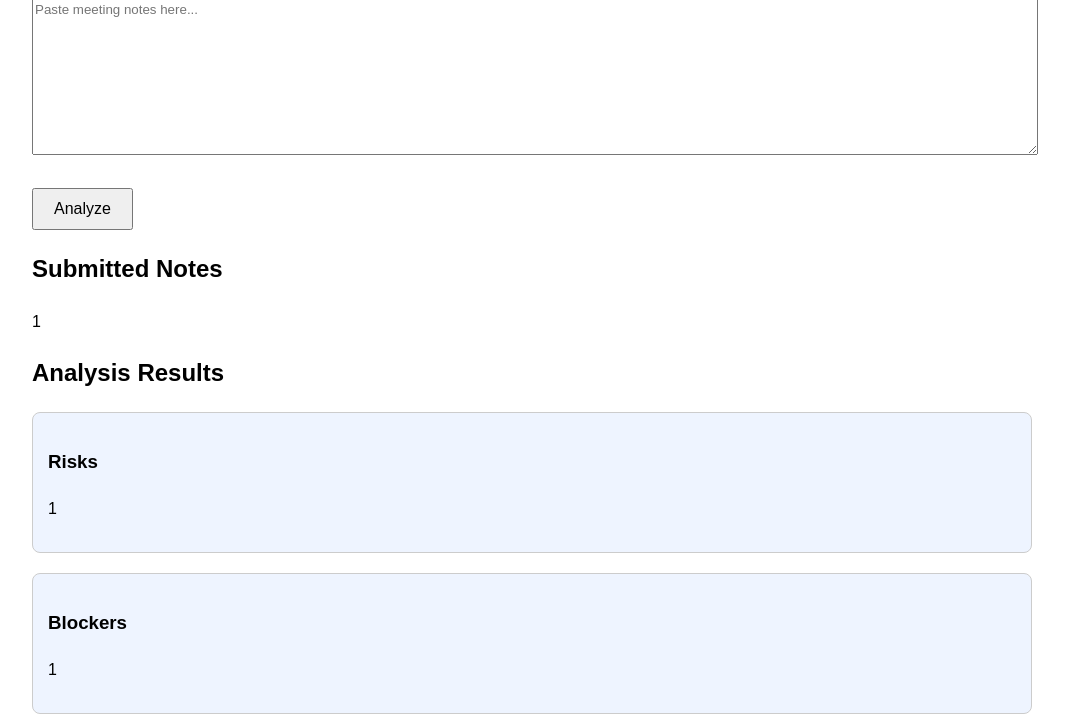
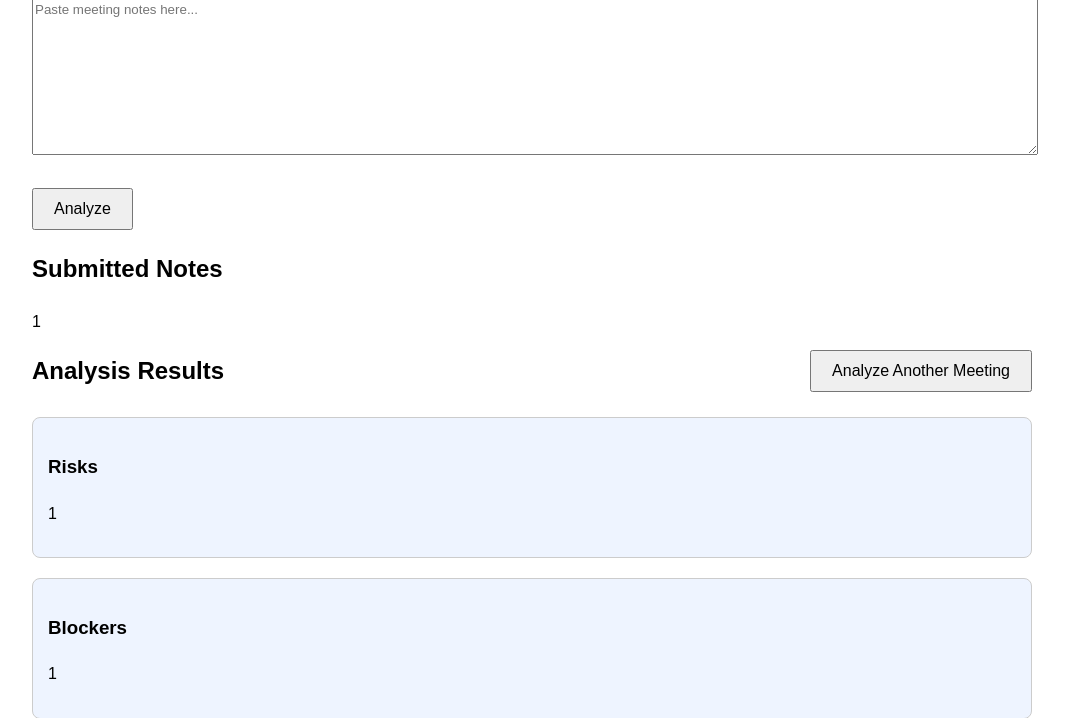
Before and after one commit to davidlb-dev/fintech-implementation-copilot, a Flask app: page / in a window 1280 px wide. Shown: the part 291-1009 px from the top of the page, without its empty margins (108-1177 px from the left). Run offline with Flask 3, Linux system fonts and the light colour scheme; the visitor is signed in with stand-in values (Sample User, id 1).

Commit message:
Add new analysis workflow with session reset

```diff
--- a/app.py
+++ b/app.py
@@ -210,6 +210,13 @@ def home():
       current_year=datetime.now().year
    )
 
+@app.route("/new-analysis")
+def new_analysis():
+
+   session.clear()
+
+   return redirect(url_for("home"))
+
 if __name__ == "__main__":
     port = int(os.environ.get("PORT", 5001))
     app.run(host="0.0.0.0", port=port)
--- a/templates/index.html
+++ b/templates/index.html
@@ -83,6 +83,17 @@
             background-color: #f8d7da;
         }
 
+        .analysis-header {
+            display: flex;
+            justify-content: space-between;
+            align-items: center;
+            margin-bottom: 25px;
+        }
+
+        .analysis-header h2 {
+            margin: 0;
+        }
+
     </style>
 </head>
 <body>
@@ -129,7 +140,17 @@
 
     <p>{{ meeting_notes }}</p>
 
+<div class="analysis-header">
+
     <h2>Analysis Results</h2>
+
+    <a href="{{ url_for('new_analysis') }}">
+        <button type="button">
+            Analyze Another Meeting
+        </button>
+    </a>
+
+</div>
 
     {% if status == "ON TRACK" %}
         <div class="status-badge on-track">
```
